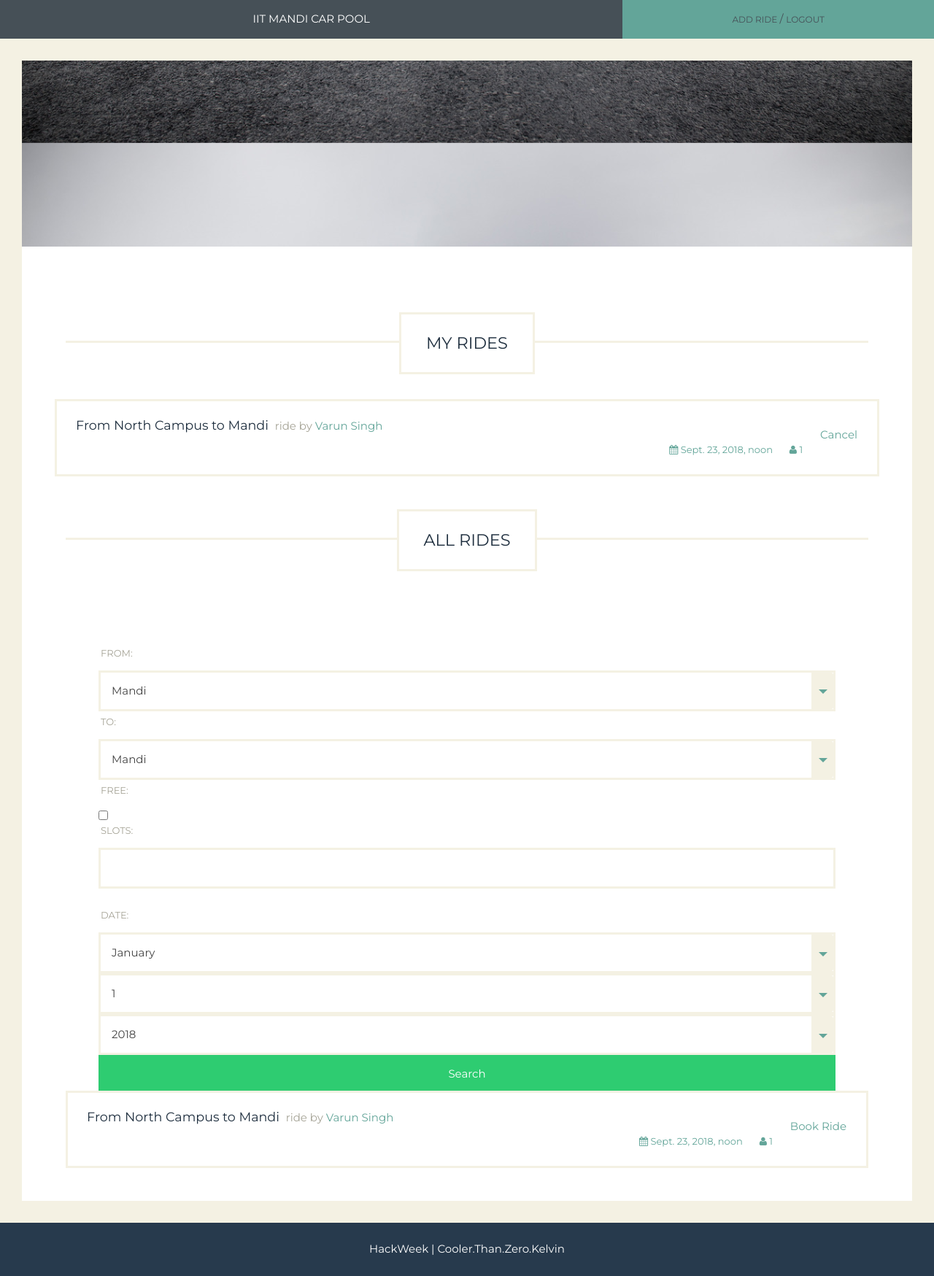
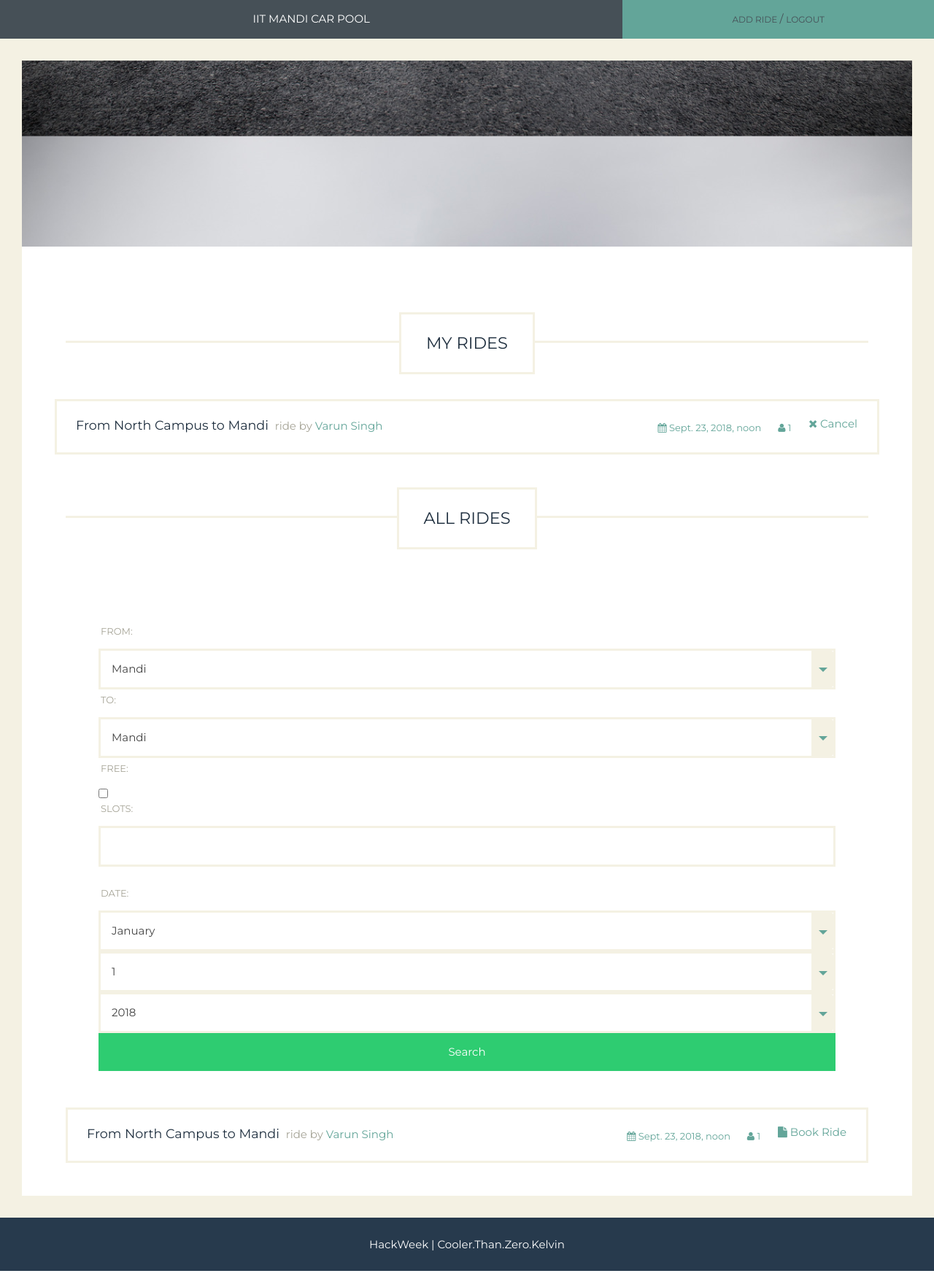
Before and after one commit to KamandPrompt/Car-Pool, a Django app: page / in a window 1280 px wide. Shown: the whole page at 73% size. Run offline with Django 3.2, Linux system fonts and the light colour scheme; a user stored in the database is signed in; data comes from the database, SQL or seed files in the repository; both versions use the stored data as it was after the commit; some libraries are stand-ins or nearby versions.

Commit message:
Change styling

```diff
--- a/carpool/static/css/styles.css
+++ b/carpool/static/css/styles.css
@@ -1466,7 +1466,7 @@ form textarea
 {
     padding: 1em;
     background: #fff;
-    margin: 3em 3em 2em 3em;
+    margin: 3em 3em 6em 3em;
 }
 .checkbox
 {
@@ -1846,6 +1846,8 @@ ul.social-icons
 
 .cancel
 {
-    background-color: white;
+    background-color: inherit;
     color: #63a599;
-}
+    padding-top: 0;
+    padding-bottom: 0;
+}
--- a/carpool/templates/index.html
+++ b/carpool/templates/index.html
@@ -176,7 +176,7 @@
                         <form method="POST">
                             {% csrf_token %}
                             {{ form }}
-                            <button type="submit" name="del" class="cancel">Cancel</button>
+                            <button type="submit" name="del" class="cancel"><i class="fa fa-times"></i> Cancel</button>
                         </form>
                     {% endif %}
                     {% endfor %}
@@ -320,7 +320,7 @@
                                 <form method="POST">
                                     {% csrf_token %}
                                     {{ form }}
-                                    <button type="submit" name="add" class="cancel">Book Ride</button>
+                                    <button type="submit" name="add" class="cancel"><i class="fa fa-file"></i> Book Ride</button>
                                 </form>
                             {% endif %}
                             {% endfor %}
```
Also changed, not shown: db.sqlite3.
